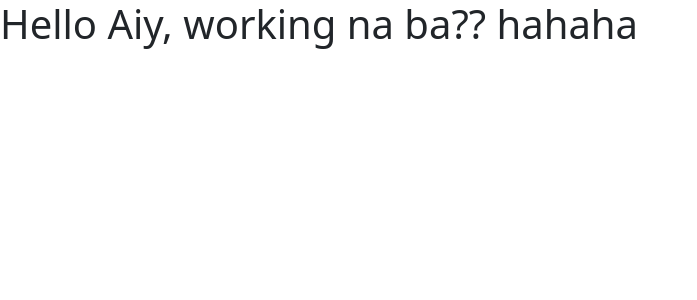
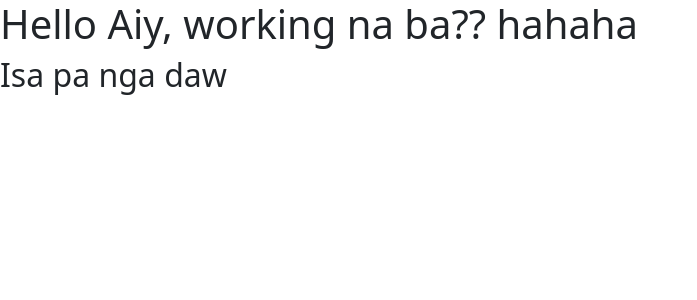
Before and after one commit to Krissha63400/e-commerce-app, an Angular app in the folder e-commerce-app/: page / in a window 1280 px wide. Shown: the top 300 px of the page, without its empty margins (0-697 px from the left). Built offline with nearby package versions, Linux system fonts and the light colour scheme.

Commit message:
Isa pa nga daw

```diff
--- a/e-commerce-app/src/app/app.component.html
+++ b/e-commerce-app/src/app/app.component.html
@@ -1 +1,2 @@
 <h1>Hello Aiy, working na ba?? hahaha</h1>
+<h2>Isa pa nga daw</h2>
```
